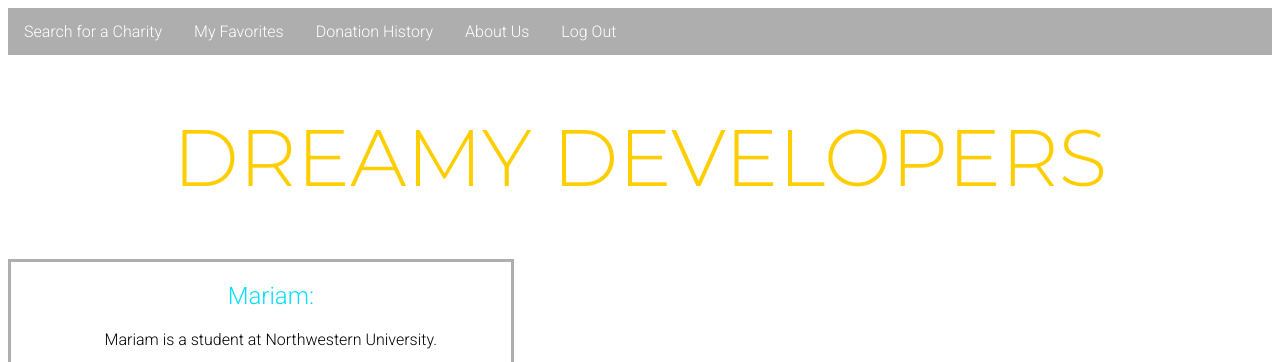
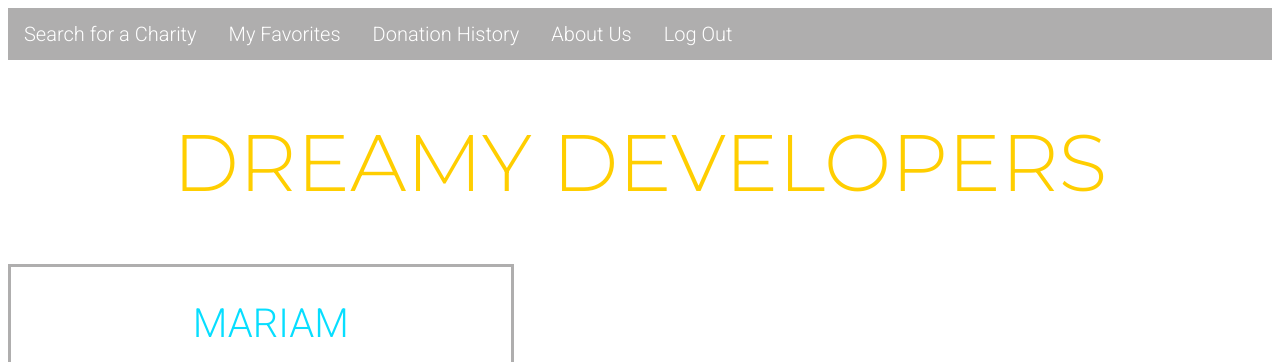
Before and after one commit to seehamrun/DreamyDevelopers, a Django app: template templates/aboutus.html in a window 1280 px wide. Shown: the top 362 px of the page. Run offline with Django 3.2, Linux system fonts and the light colour scheme; the template is opened without the code that fills it, so the values that code supplies are empty.

Commit message:
adjusted about us css

```diff
--- a/static/styles/aboutus.css
+++ b/static/styles/aboutus.css
@@ -12,11 +12,18 @@ h2 {
   font-family: 'Roboto', sans-serif;
   font-weight: 200;
   color: #07deff;
+  font-size: 40;
+  text-transform: uppercase;
+  /* border-bottom: 2px solid #07deff;
+  width: fit-content;
+  align-content: center; */
 }
 
 body {
  font-family: 'Roboto', sans-serif;
  font-weight: 200;
+ font-size: 20;
+ color: gray;
 }
 
 #mariam {
--- a/templates/aboutus.html
+++ b/templates/aboutus.html
@@ -17,22 +17,22 @@
     </ul>
     <h1>Dreamy Developers</h1>
     <div id="mariam">
-      <h2>Mariam:</h2>
+      <h2>Mariam</h2>
       <p>Mariam is a student at Northwestern University.</p>
       <img id='mariamPic' src='https://i.imgur.com/KDdUfAN.png' />
     </div>
     <div id="isabella">
-      <h2>Isabella:</h2>
+      <h2>Isabella</h2>
       <p>Isabella is a student at University of Illinois Urbana-Champaign, studying Computer Science + Anthropology.</p>
       <img id='isabellaPic' src='https://i.imgur.com/iUfYfTQ.png' />
     </div>
     <div id="walter">
-      <h2>Walter:</h2>
+      <h2>Walter</h2>
       <p>Walter is a student at the Univerity of Illinois at Urbana Champaign.</p>
       <img id='walterPic' src='https://i.imgur.com/MOqlK85.png' />
     </div>
     <div id="sam">
-      <h2>Sam:</h2>
+      <h2>Sam</h2>
       <p>Sam Falberg is a computer science student at Fordham University.
         His moral support comes from his dog, Cleo, and his cat, Quincy.
         Sam is a professional athlete and international superstar. He has donated billions to charity,
```
